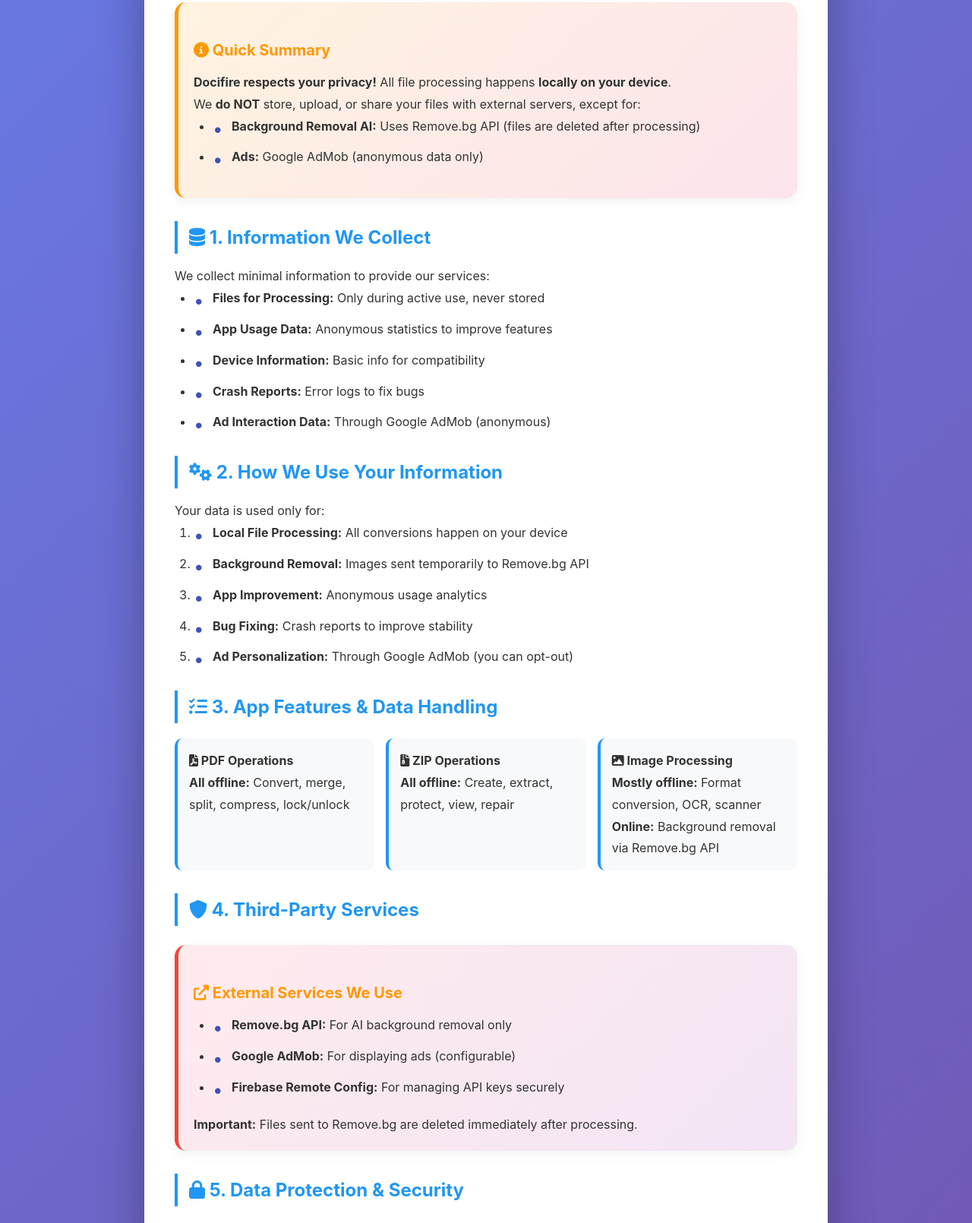
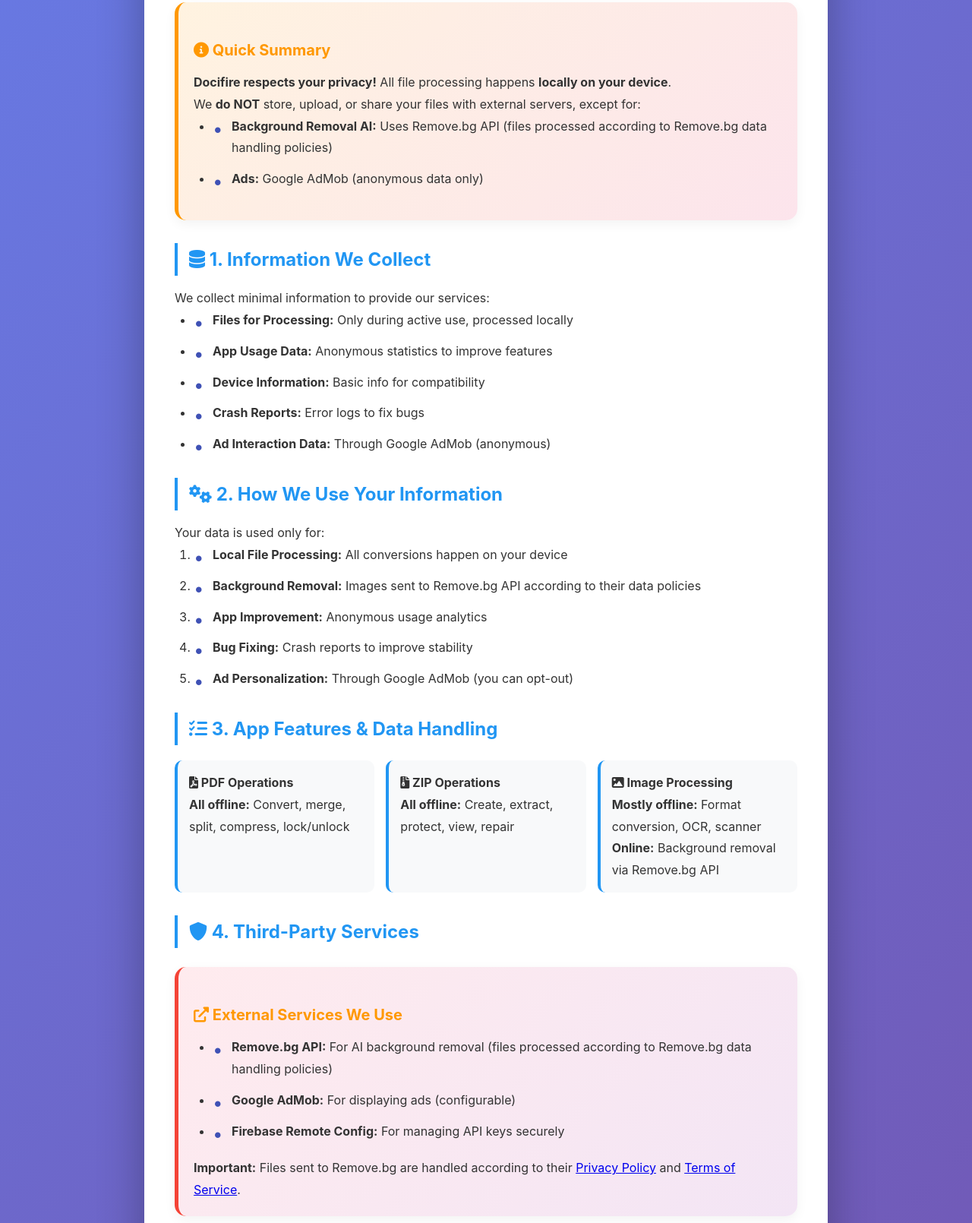
Before and after one commit to xsaraadil/docify-terms, a plain HTML site: page index.html in a window 1280 px wide. Shown: the part 597-2207 px from the top of the page at 76% size. Drawn offline with Linux system fonts and the light colour scheme.

Commit message:
Update index.html

```diff
--- a/index.html
+++ b/index.html
@@ -178,7 +178,7 @@
             <p><strong>Docifire respects your privacy!</strong> All file processing happens <strong>locally on your device</strong>.</p>
             <p>We <strong>do NOT</strong> store, upload, or share your files with external servers, except for:</p>
             <ul>
-                <li><strong>Background Removal AI:</strong> Uses Remove.bg API (files are deleted after processing)</li>
+                <li><strong>Background Removal AI:</strong> Uses Remove.bg API (files processed according to Remove.bg data handling policies)</li>
                 <li><strong>Ads:</strong> Google AdMob (anonymous data only)</li>
             </ul>
         </div>
@@ -186,7 +186,7 @@
         <h2><i class="fas fa-database"></i> 1. Information We Collect</h2>
         <p>We collect minimal information to provide our services:</p>
         <ul>
-            <li><strong>Files for Processing:</strong> Only during active use, never stored</li>
+            <li><strong>Files for Processing:</strong> Only during active use, processed locally</li>
             <li><strong>App Usage Data:</strong> Anonymous statistics to improve features</li>
             <li><strong>Device Information:</strong> Basic info for compatibility</li>
             <li><strong>Crash Reports:</strong> Error logs to fix bugs</li>
@@ -197,7 +197,7 @@
         <p>Your data is used only for:</p>
         <ol>
             <li><strong>Local File Processing:</strong> All conversions happen on your device</li>
-            <li><strong>Background Removal:</strong> Images sent temporarily to Remove.bg API</li>
+            <li><strong>Background Removal:</strong> Images sent to Remove.bg API according to their data policies</li>
             <li><strong>App Improvement:</strong> Anonymous usage analytics</li>
             <li><strong>Bug Fixing:</strong> Crash reports to improve stability</li>
             <li><strong>Ad Personalization:</strong> Through Google AdMob (you can opt-out)</li>
@@ -224,11 +224,11 @@
         <div class="warning-box">
             <h3><i class="fas fa-external-link-alt"></i> External Services We Use</h3>
             <ul>
-                <li><strong>Remove.bg API:</strong> For AI background removal only</li>
+                <li><strong>Remove.bg API:</strong> For AI background removal (files processed according to Remove.bg data handling policies)</li>
                 <li><strong>Google AdMob:</strong> For displaying ads (configurable)</li>
                 <li><strong>Firebase Remote Config:</strong> For managing API keys securely</li>
             </ul>
-            <p><strong>Important:</strong> Files sent to Remove.bg are deleted immediately after processing.</p>
+            <p><strong>Important:</strong> Files sent to Remove.bg are handled according to their <a href="https://www.remove.bg/privacy-policy">Privacy Policy</a> and <a href="https://www.remove.bg/terms">Terms of Service</a>.</p>
         </div>
 
         <h2><i class="fas fa-lock"></i> 5. Data Protection & Security</h2>
@@ -262,8 +262,8 @@
         <div class="contact-box">
             <h3><i class="fas fa-envelope"></i> Contact Us</h3>
             <p>For privacy concerns or questions:</p>
-            <a href="mailto:privacy@docifire.app?subject=Privacy Policy Inquiry" class="email-link">
-                <i class="fas fa-paper-plane"></i> privacy@docifire.app
+            <a href="mailto:sarasami19942@gmail.com?subject=Docifire Privacy Policy Inquiry" class="email-link">
+                <i class="fas fa-paper-plane"></i> sarasami19942@gmail.com
             </a>
             <p style="margin-top: 15px; font-size: 14px; color: #666;">
                 <i class="fas fa-clock"></i> We respond within 24-48 hours
@@ -280,7 +280,7 @@
                 <i class="fas fa-shield-alt"></i> Privacy Policy
             </a>
             |
-            <a href="https://github.com/yourusername/docifire" style="color: #3F51B5; text-decoration: none; margin: 0 10px;">
+            <a href="https://github.com/xsaraadil/docify-terms/tree/main" style="color: #3F51B5; text-decoration: none; margin: 0 10px;">
                 <i class="fab fa-github"></i> GitHub Repository
             </a>
             <p style="margin-top: 20px; color: #888; font-size: 14px;">
```
